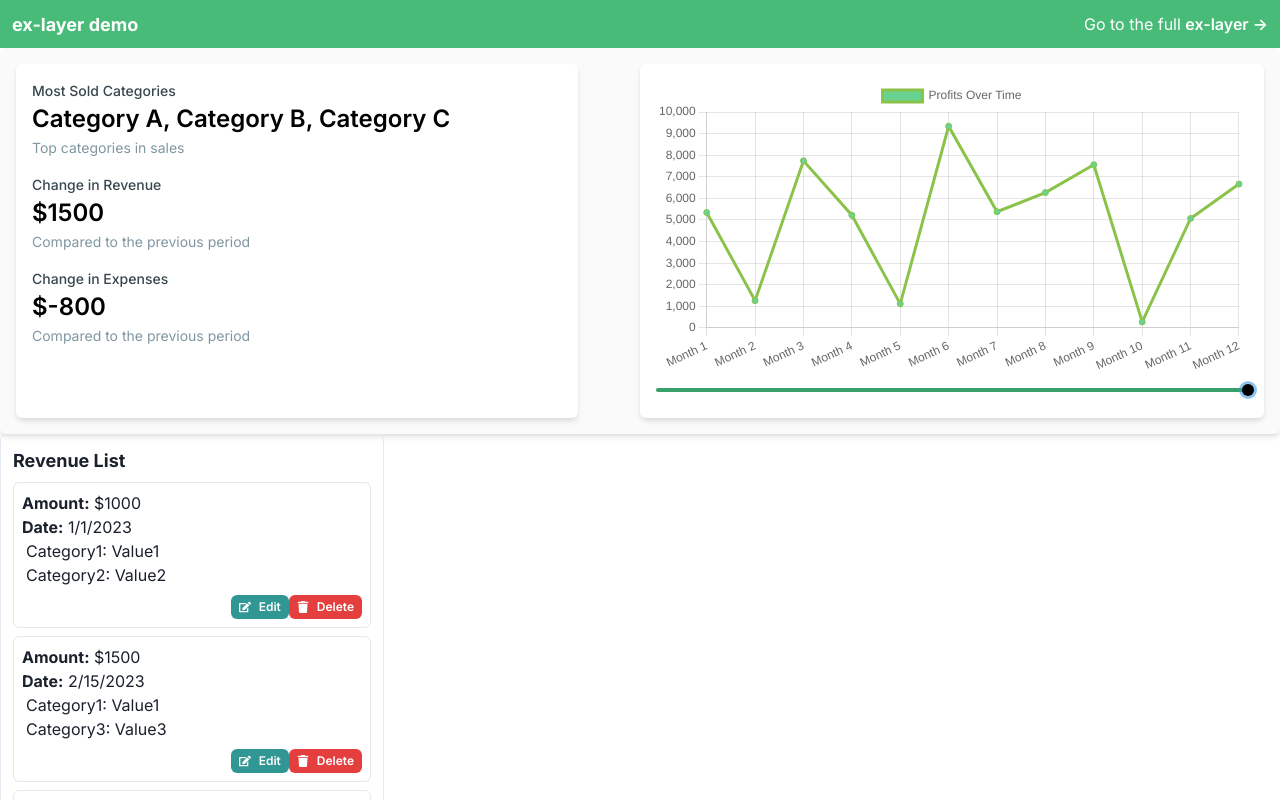
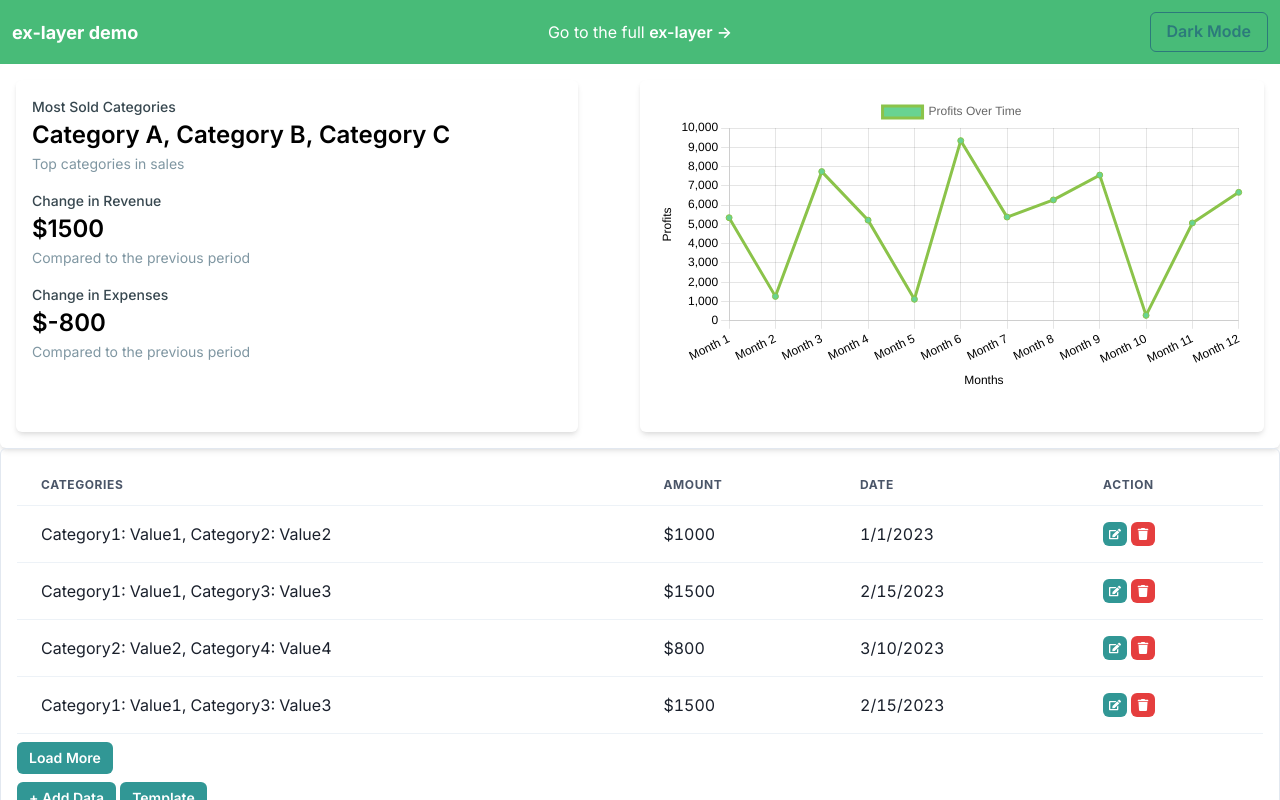
Before and after one commit to ex-layer/ex-layer, a Next.js app: page / in a window 1280 px wide. Shown: the top 800 px of the page. Built offline with nearby package versions, Linux system fonts and the light colour scheme.

Commit message:
feat: dashboard ui, transaction display, and dark mode

```diff
--- a/src/components/Navbar.tsx
+++ b/src/components/Navbar.tsx
@@ -1,17 +1,21 @@
 // components/Navbar.tsx
 'use client'
-import { Box, Flex, Button } from "@chakra-ui/react";
+import { Box, Flex, Button, useColorMode, useColorModeValue } from "@chakra-ui/react";
 import { useRouter } from "next/navigation";
 
 const Navbar: React.FC = () => {
   const router = useRouter();
-  const arrow : string = "->"
+  const { colorMode, toggleColorMode } = useColorMode();
+  const arrow: string = "->";
+
   const goToExLayerDemo = () => {
     router.push("https://full-ex-layer-url");
   };
 
+  const navbarColor = useColorModeValue("green.400", "gray.800");
+
   return (
-    <Box bg="green.400" p={3}>
+    <Box bg={navbarColor} p={3}>
       <Flex align="center" justify="space-between">
         <Button
           as="span"
@@ -36,6 +40,14 @@ const Navbar: React.FC = () => {
             ex-layer {arrow}
           </Button>
         </div>
+        <Button
+          variant="outline"
+          colorScheme="teal"
+          onClick={toggleColorMode}
+          ml={2}
+        >
+          {colorMode === "light" ? "Dark" : "Light"} Mode
+        </Button>
       </Flex>
     </Box>
   );
--- a/src/components/dashboard.tsx
+++ b/src/components/dashboard.tsx
@@ -1,7 +1,7 @@
 // components/DashboardTopper.tsx
 'use client'
 import React, { useEffect, useState } from 'react';
-import { Flex, Box, Heading, Slider, SliderTrack, SliderFilledTrack, SliderThumb, Stat, StatLabel, StatNumber, StatHelpText } from '@chakra-ui/react';
+import { Flex, Box, Stat, StatLabel, StatNumber, StatHelpText, useColorMode, Slider } from '@chakra-ui/react';
 import { Line } from 'react-chartjs-2';
 import { Chart, registerables } from 'chart.js';
 
@@ -12,12 +12,15 @@ const generateRandomProfitsData = () => {
 };
 
 const DashboardTopper: React.FC = () => {
+  const { colorMode } = useColorMode();
   const [profits, setProfits] = useState<number[]>([]);
-  const [timeScale, setTimeScale] = useState<number>(12); // Initial time scale
+  const [timeScale, setTimeScale] = useState<number>(12);
 
   useEffect(() => {
     setProfits(generateRandomProfitsData());
-  }, []); // Run the effect only once after the initial render
+  }, []);
+
+  const textColor = colorMode === 'light' ? 'black' : 'white';
 
   const data = {
     labels: Array.from({ length: timeScale }, (_, i) => `Month ${i + 1}`),
@@ -36,52 +39,64 @@ const DashboardTopper: React.FC = () => {
       y: {
         type: 'linear',
         beginAtZero: true,
+        title: {
+          display: true,
+          text: 'Profits',
+          color: colorMode === 'light' ? 'black' : 'white',
+        },
+        ticks: {
+          color: colorMode === 'light' ? 'black' : 'white', // Set the color of the y-axis tickers
+        },
+      },
+      x: {
+        title: {
+          display: true,
+          text: 'Months',
+          color: colorMode === 'light' ? 'black' : 'white',
+        },
+        ticks: {
+          color: colorMode === 'light' ? 'black' : 'white', // Set the color of the x-axis tickers
+        },
       },
     },
   };
 
-  // Placeholder data for additional widgets
   const mostSoldCategories = ['Category A', 'Category B', 'Category C'];
-  const changeInRevenue = 1500; // Example change in revenue
-  const changeInExpenses = -800; // Example change in expenses
+  const changeInRevenue = 1500;
+  const changeInExpenses = -800;
 
   return (
     <Flex
-      direction={{ base: 'column-reverse', md: 'row' }} // Stack on small screens with chart at the bottom, row on medium screens and above
+      direction={{ base: 'column-reverse', md: 'row' }}
       p={4}
-      bg="#F9FAF9" // Lighter background
+      bg={colorMode === 'light' ? '#FFFFFF' : 'gray.800'}
       borderRadius="md"
       boxShadow="md"
-      align="left" // Align text and chart to the left
-      justify={{ base: 'flex-start', md: 'space-between' }} // Space between widgets on medium screens and above
+      align="left"
+      justify={{ base: 'flex-start', md: 'space-between' }}
     >
-      {/* Widget Section */}
-      <Box width={{ base: '100%', md: '45%' }} p={4} bg="#FFFFFF" borderRadius="md" boxShadow="md" mb={{ base: '4', md: '0' }}>
-        {/* Most Sold Categories */}
+      <Box width={{ base: '100%', md: '45%' }} p={4} bg={colorMode === 'light' ? '#FFFFFF' : 'gray.800'} borderRadius="md" boxShadow="md" mb={{ base: '4', md: '0' }}>
         <Stat>
           <StatLabel color="#37474F">Most Sold Categories</StatLabel>
-          <StatNumber color="black">{mostSoldCategories.join(', ')}</StatNumber>
+          <StatNumber color={textColor}>{mostSoldCategories.join(', ')}</StatNumber>
           <StatHelpText color="#607D8B">Top categories in sales</StatHelpText>
         </Stat>
 
-        {/* Change in Revenue */}
         <Stat mt={4}>
           <StatLabel color="#37474F">Change in Revenue</StatLabel>
-          <StatNumber color="black">${changeInRevenue}</StatNumber>
+          <StatNumber color={textColor}>${changeInRevenue}</StatNumber>
           <StatHelpText color="#607D8B">Compared to the previous period</StatHelpText>
         </Stat>
 
-        {/* Change in Expenses */}
         <Stat mt={4}>
           <StatLabel color="#37474F">Change in Expenses</StatLabel>
-          <StatNumber color="black">${changeInExpenses}</StatNumber>
+          <StatNumber color={textColor}>${changeInExpenses}</StatNumber>
           <StatHelpText color="#607D8B">Compared to the previous period</StatHelpText>
         </Stat>
       </Box>
 
-      <Box width={{ base: '100%', md: '50%' }} p={4} bg="#FFFFFF" borderRadius="md" boxShadow="md" mb={{ base: '4', md: '0' }}>
-        {/* Chart Section */}
-        <Box height="100%"> {/* Set height to 100% */}
+      <Box width={{ base: '100%', md: '50%' }} p={4} bg={colorMode === 'light' ? '#FFFFFF' : 'gray.800'} borderRadius="md" boxShadow="md" mb={{ base: '4', md: '0' }}>
+        <Box height="100%">
           <Line data={data} options={options} height={null} />
           <Slider
             aria-label="Time Scale Slider"
@@ -89,17 +104,9 @@ const DashboardTopper: React.FC = () => {
             max={profits.length}
             defaultValue={timeScale}
             onChange={(value) => setTimeScale(value)}
-            mt={2} // Different color for the slider
+            mt={2}
             colorScheme="green"
-          >
-            <SliderTrack>
-              <SliderFilledTrack />
-            </SliderTrack>
-            <SliderThumb
-              boxSize={3} // Set the size of the thumb
-              bg="black" // Black color for the thumb
-            />
-          </Slider>
+          />
         </Box>
       </Box>
     </Flex>
--- a/src/components/transactions.tsx
+++ b/src/components/transactions.tsx
@@ -1,97 +1,103 @@
-// RevenueList.tsx
 'use client'
+// FullCode.tsx
 import React, { useState } from 'react';
-import { Box, Text, Button, Tooltip, Stack, Flex } from '@chakra-ui/react';
+import {
+  Box,
+  Table,
+  Thead,
+  Tbody,
+  Tr,
+  Th,
+  Td,
+  Button,
+  Tooltip,
+  Flex,
+  IconButton,
+  Stack,
+  Textarea,
+  Text,
+} from '@chakra-ui/react';
 import { FaEdit, FaTrash } from 'react-icons/fa';
-
-type Revenue = {
-  amount: string;
-  date: Date | null;
-  categories: { key: string; value: string }[];
-};
-
-type RevenueListProps = {
-  revenueList: Revenue[];
-};
 
 const RevenueList: React.FC<RevenueListProps> = ({ revenueList }) => {
   const [visibleItems, setVisibleItems] = useState(4);
+  const [editingIndex, setEditingIndex] = useState<number | null>(null);
 
   const loadMore = () => {
     setVisibleItems((prevVisibleItems) => prevVisibleItems + 4);
   };
 
   const handleEdit = (index: number) => {
-    console.log(`Edit item at index ${index}`);
+    if (revenueList && revenueList[index]) {
+      setEditingIndex(index);
+    }
   };
 
-  const handleDelete = (index: number) => {
-    console.log(`Delete item at index ${index}`);
+  const handleCancel = () => {
+    setEditingIndex(null);
   };
 
   return (
-    <Box p={3} borderWidth="1px" borderRadius="md" overflow="hidden" maxW="sm">
-      <Text fontSize="lg" fontWeight="bold" mb={2}>
-        Revenue List
-      </Text>
-      {revenueList.slice(0, visibleItems).map((revenue, index) => (
-        <Box
-          key={index}
-          p={2}
-          borderWidth="1px"
-          borderRadius="md"
-          _hover={{ bgColor: 'gray.100' }}
-          transition="background-color 0.3s"
-          mb={2}
-        >
-          <Text>
-            <strong>Amount:</strong> ${revenue.amount}
-          </Text>
-          <Text>
-            <strong>Date:</strong> {revenue.date?.toLocaleDateString()}
-          </Text>
+    <Box p={[2, 3, 4]} borderWidth="1px" borderRadius="md" overflow="hidden">
+      <Table variant="simple" size={['xs', 'sm', 'md']}>
+        <Thead>
+          <Tr>
+            <Th>Categories</Th>
+            <Th>Amount</Th>
+            <Th>Date</Th>
+            <Th>Action</Th>
+          </Tr>
+        </Thead>
+        <Tbody>
+          {revenueList?.slice(0, visibleItems).map((revenue, index) => (
+            <Tr key={index}>
+              <Td>
                 {revenue.categories.map((category, i) => (
-            <Box key={i} ml={1}>
-              <Text>
+                  <span key={i} className="category-cell">
+                    {i > 0 && ', '}
                     {category.key}: {category.value}
-              </Text>
-            </Box>
+                  </span>
                 ))}
-          <Flex justify="flex-end" mt={2}>
-            <Tooltip label="Edit" hasArrow placement="top">
-              <Button
+              </Td>
+              <Td>${revenue.amount}</Td>
+              <Td>{revenue.date?.toLocaleDateString()}</Td>
+              <Td>
+                <Flex align="center" gap={1}>
+                  <Tooltip label="Edit Notes" hasArrow placement="top">
+                    <IconButton
                       colorScheme="teal"
                       size="xs"
-                leftIcon={<FaEdit />}
+                      aria-label="Edit"
+                      icon={<FaEdit />}
                       onClick={() => handleEdit(index)}
-              >
-                Edit
-              </Button>
+                    />
                   </Tooltip>
-            <Tooltip label="Delete" hasArrow placement="top" ml={2}>
-              <Button
+                  <Tooltip label="Delete" hasArrow placement="top">
+                    <IconButton
                       colorScheme="red"
                       size="xs"
-                leftIcon={<FaTrash />}
-                onClick={() => handleDelete(index)}
-              >
-                Delete
-              </Button>
+                      aria-label="Delete"
+                      icon={<FaTrash />}
+                      // Implement the delete functionality here
+                    />
                   </Tooltip>
                 </Flex>
-        </Box>
+              </Td>
+            </Tr>
           ))}
-      {revenueList.length > visibleItems && (
-        <Button colorScheme="teal" size="sm" onClick={loadMore} mt={1}>
+        </Tbody>
+      </Table>
+      {revenueList?.length > visibleItems && (
+        <Button colorScheme="teal" size="sm" onClick={loadMore} mt={2}>
           Load More
         </Button>
       )}
-      <Stack mt={4} spacing={2}>
+      <Stack mt={2} spacing={1} direction="row">
         <Button colorScheme="teal" size="sm">
-          Add Data Manually
+          + Add Data
         </Button>
         <Button colorScheme="teal" size="sm">
-          Pick/Create Template
+          Template
         </Button>
       </Stack>
     </Box>
```
Lines whose indentation alone changed are shown as unchanged.
